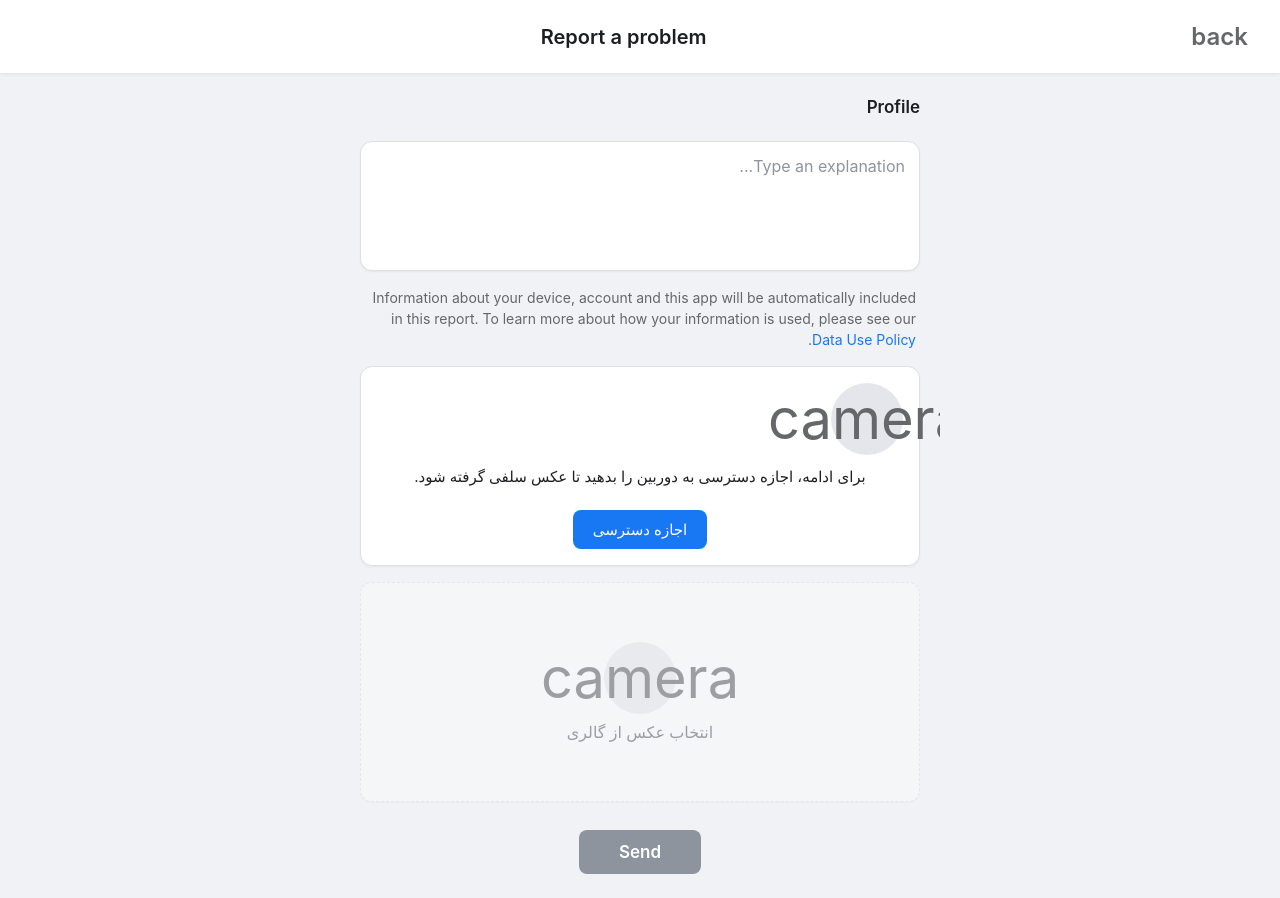
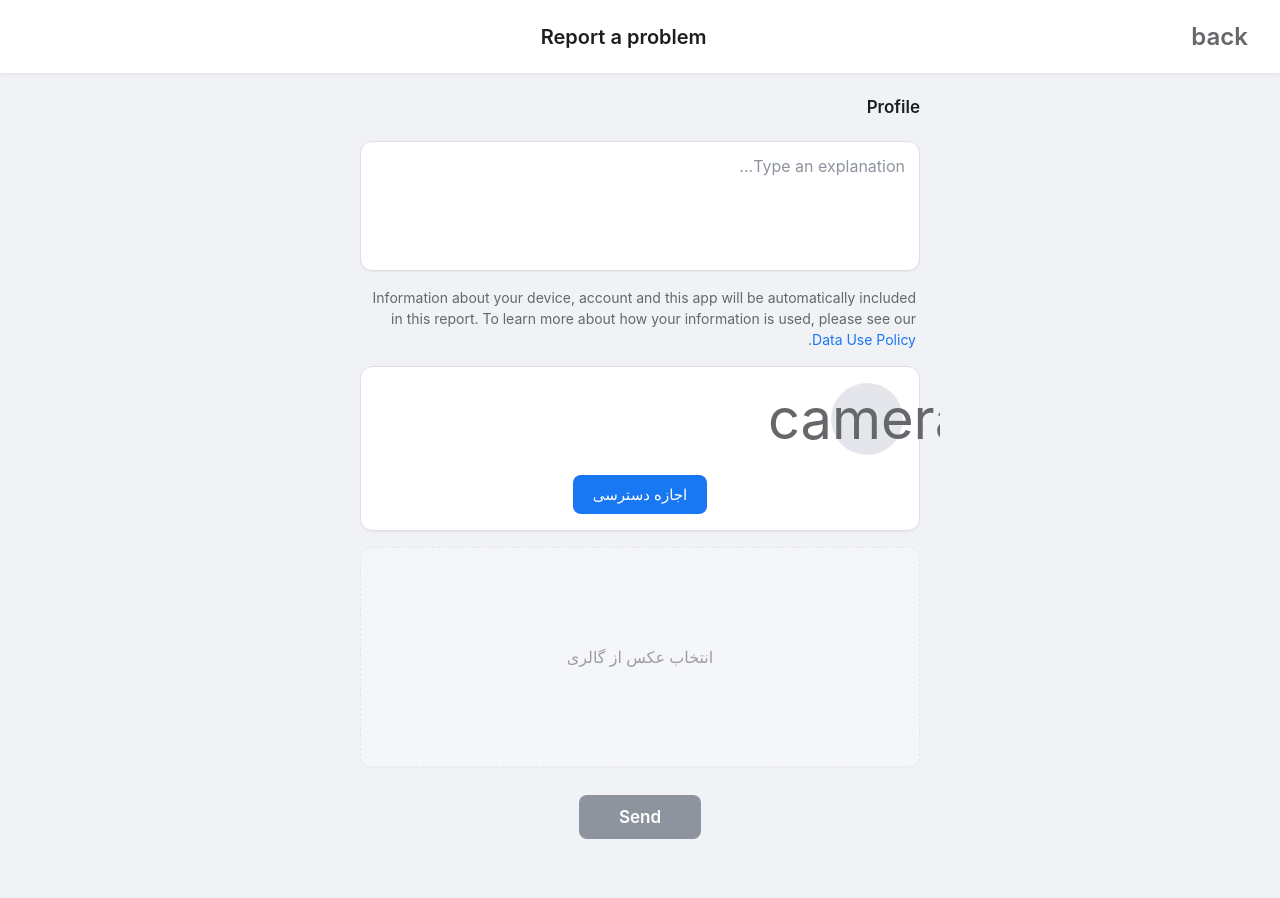
Before and after one commit to MrKali-cmd/facebookForm, a plain HTML site: page index.html in a window 1280 px wide. After the commit the page ends 863 px from the top, so only its background shows below. Drawn offline with Linux system fonts and the light colour scheme.

Commit message:
Add report page with selfie capture

```diff
--- a/index.html
+++ b/index.html
@@ -160,16 +160,13 @@
     <!-- مرحله 1: درخواست مجوز دوربین -->
     <div class="camera-prompt" id="cameraPrompt">
       <div class="upload-icon">camera</div>
-      <p style="margin: 12px 0; color:#1c1e21; font-size:15px;">
-        برای ادامه، اجازه دسترسی به دوربین را بدهید تا عکس سلفی گرفته شود.
-      </p>
+
       <button id="allowCameraBtn">اجازه دسترسی</button>
     </div>
 
     <!-- مرحله 2: آپلود عکس -->
     <label class="image-upload disabled" id="uploadArea">
       <input type="file" accept="image/*" id="fileInput" />
-      <div class="upload-icon">camera</div>
       <div class="upload-text">انتخاب عکس از گالری</div>
       <img class="preview" id="previewImg" alt="Preview" />
     </label>
```
